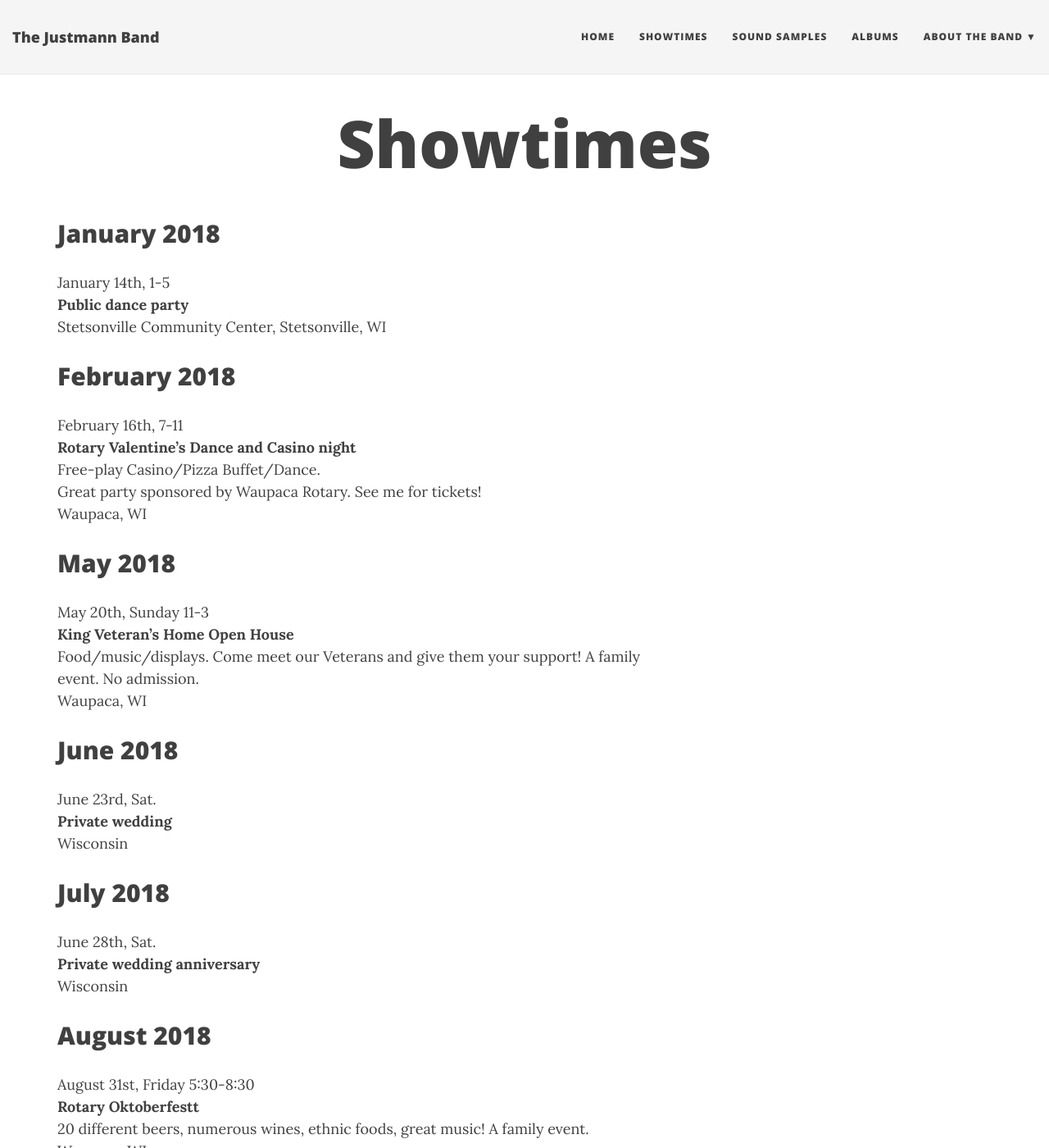
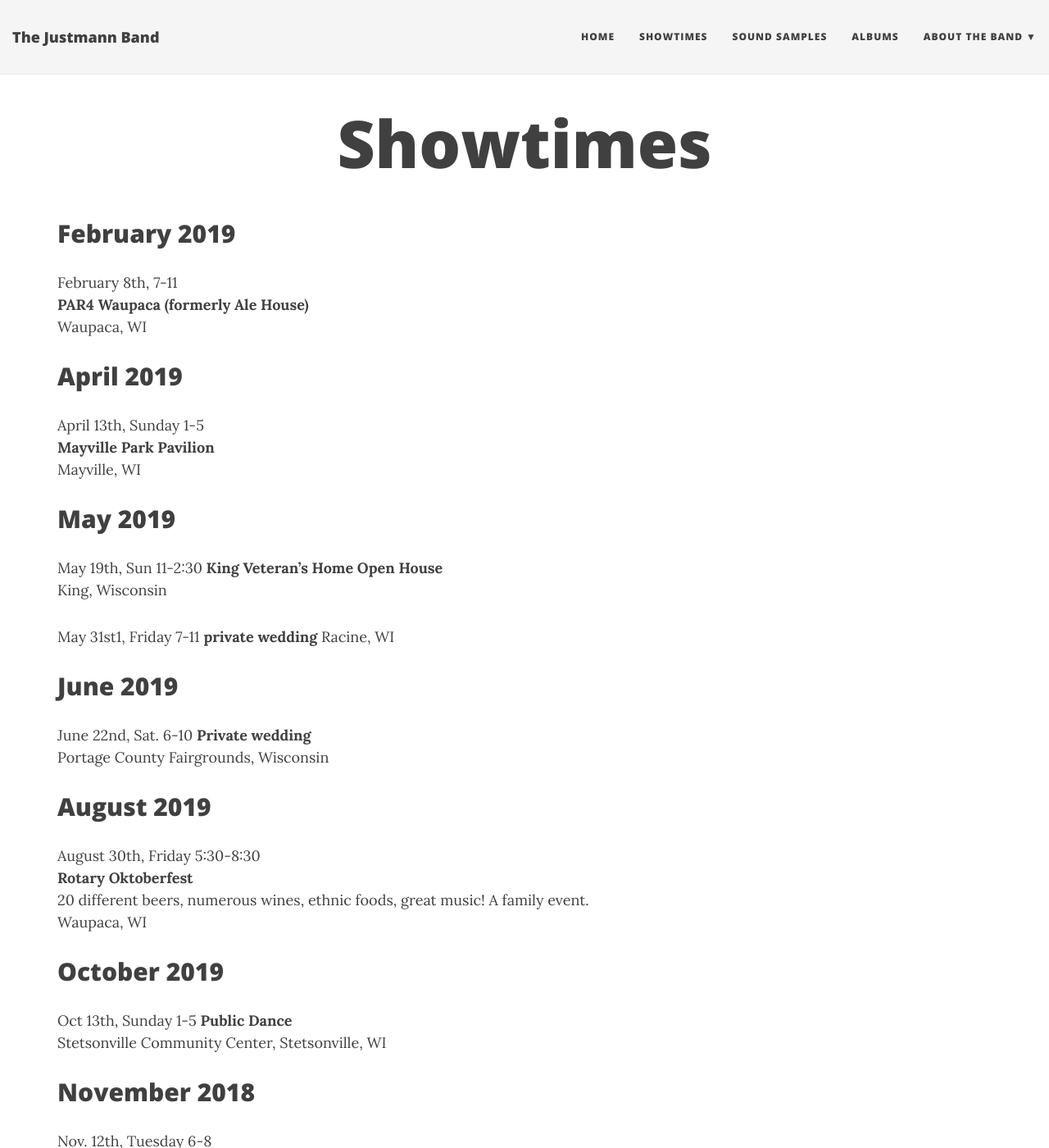
Before and after one commit to jcoenen/justmannband.com, a Jekyll site: the page built from showtimes.md, in a window 1280 px wide and 1400 px high. Shown: the whole window at 82% size. Built offline with Jekyll 4.4.1, drawn with Linux system fonts in a browser that asks for light colours; nearby versions of some CDN libraries; some of the changed text lies outside the part shown.

Commit message:
Update showtimes.md

```diff
--- a/showtimes.md
+++ b/showtimes.md
@@ -4,55 +4,42 @@ title: Showtimes
 subtitle:
 ---
 
-## January 2018
-January 14th, 1-5
-**Public dance party**
-Stetsonville Community Center, Stetsonville, WI
-
-## February 2018
-February 16th, 7-11
-**Rotary Valentine’s Dance and Casino night**
-Free-play Casino/Pizza Buffet/Dance.
-Great party sponsored by Waupaca Rotary.  See me for tickets!
+## February 2019
+February 8th, 7-11
+**PAR4 Waupaca (formerly Ale House)**
 Waupaca, WI
 
-## May 2018
-May 20th, Sunday 11-3
-**King Veteran’s Home Open House**
-Food/music/displays. Come meet our Veterans and give them your support! A family event. No admission.
-Waupaca, WI
+## April 2019
+April 13th, Sunday 1-5
+**Mayville Park Pavilion**
+Mayville, WI
 
-## June 2018
-June 23rd, Sat.
+## May 2019
+May 19th, Sun 11-2:30
+**King Veteran's Home Open House**
+King, Wisconsin
+
+May 31st1, Friday 7-11
+**private wedding**
+Racine, WI
+
+## June 2019
+June 22nd, Sat.  6-10
 **Private wedding**
-Wisconsin
+Portage County Fairgrounds, Wisconsin
 
-## July 2018
-June 28th, Sat.
-**Private wedding anniversary**
-Wisconsin
-
-## August 2018
-August 31st, Friday 5:30-8:30
-**Rotary Oktoberfestt**
+## August 2019
+August 30th, Friday 5:30-8:30
+**Rotary Oktoberfest**
 20 different beers, numerous wines, ethnic foods, great music! A family event.
 Waupaca, WI
 
-## September 2018
-Sept. 9th, Sunday 1-5
+## October 2019
+Oct 13th, Sunday 1-5
 **Public Dance**
 Stetsonville Community Center, Stetsonville, WI
 
 ## November 2018
-Nov. 13th, Tuesday 6-8
+Nov. 12th, Tuesday 6-8
 **private party but all Veteran’s & family members welcome!**
 King Veteran’s Home
-
-## December 2018
-Dec. 9th, Sunday 1-5
-**Christmas party/dance**
-Stetsonville Community Center , Stetsonville, WI
-
-Dec. 29th, Saturday
-**Private Wedding**
-Minneapolis, MN
```
